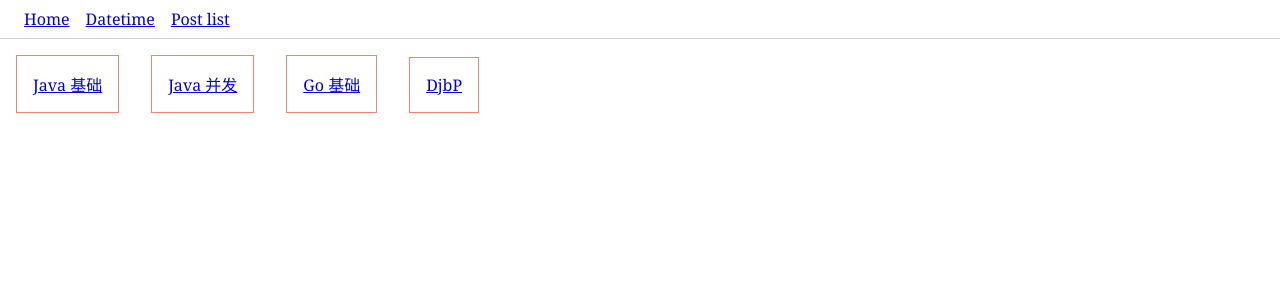
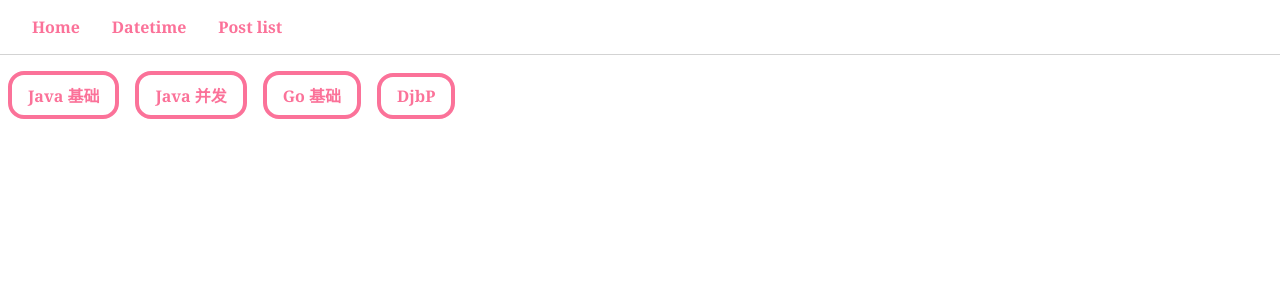
Before and after one commit to xyzwps/xyzwps.github.io, a Next.js app: page / in a window 1280 px wide. Shown: the top 300 px of the page. Built offline with nearby package versions, Linux system fonts and the light colour scheme.

Commit message:
调整样式

```diff
--- a/pages/post/[...id].tsx
+++ b/pages/post/[...id].tsx
@@ -1,7 +1,7 @@
 import { GetStaticProps, GetStaticPaths, GetStaticPropsContext } from "next"
 import Image from "next/image"
 import { doGetAllPost, doPostByPath } from "../../posts"
-import { AdocInfo, PostInfo } from "../../types"
+import { AdocInfo, PostInfo, IndexPostInfo } from "../../types"
 import Adoc from "../../components/adoc"
 import Toc from "../../components/toc"
 import PageLayout from "../../segments/PageLayout"
@@ -31,7 +31,7 @@ const PostPage: React.FC<{ id; postInfo: PostInfo }> = ({ postInfo }) => {
               case "adoc":
                 return <Adoc adocInfo={doc as AdocInfo} />
               case "index":
-                return <Toc doc={postInfo} />
+                return <Toc indexPostInfo={postInfo as IndexPostInfo} />
             }
           })()}
         </div>
--- a/posts/algorithm/djbp/meta.json
+++ b/posts/algorithm/djbp/meta.json
@@ -1,6 +1,7 @@
 {
   "type": "simple",
   "title": "DP",
+  "description": "这里是 DP XXXXXX",
   "toc": [
     { "path": "thread.adoc", "title": "线程基础" },
     { "path": "count-down-latch.adoc", "title": "CountDownLatch" },
--- a/posts/lang/go/basic/meta.json
+++ b/posts/lang/go/basic/meta.json
@@ -1,6 +1,7 @@
 {
   "type": "simple",
   "title": "Go 语言基础",
+  "description": "这里是 Go 语言 XXXXXX",
   "toc": [
     { "title": "基础", "path": "basic.adoc" },
     { "title": "函数", "path": "func.adoc" },
--- a/posts/lang/java/basic/meta.json
+++ b/posts/lang/java/basic/meta.json
@@ -1,6 +1,7 @@
 {
   "type": "simple",
   "title": "Java 语言基础",
+  "description": "这里是 Java 基础 XXXXXX",
   "toc": [
     { "title": "类加载器", "path": "classloader.adoc" },
     { "title": "volatile", "path": "volatile.adoc" },
--- a/posts/lang/java/concurrency/meta.json
+++ b/posts/lang/java/concurrency/meta.json
@@ -1,6 +1,7 @@
 {
   "type": "simple",
   "title": "Java 并发",
+  "description": "这里是 Java 并发 XXXXXX",
   "toc": [
     { "path": "thread.adoc", "title": "线程基础" },
     { "path": "count-down-latch.adoc", "title": "CountDownLatch" },
--- /dev/null
+++ b/segments/Header.module.scss
@@ -0,0 +1,8 @@
+@import "../styles/vars";
+
+.header-item {
+  padding: 0.5rem 1rem;
+  text-decoration: none;
+  color: $pink;
+  font-weight: 600;
+}
--- a/segments/Header.tsx
+++ b/segments/Header.tsx
@@ -1,9 +1,10 @@
 import Link from "next/link"
+import styles from "./Header.module.scss"
 
 const HeaderItem: React.FC<{ children: unknown; href: string }> = ({ children, href }) => {
   return (
     <Link href={href}>
-      <a style={{ margin: "0rem 0.5rem" }}>{children}</a>
+      <a className={styles["header-item"]}>{children}</a>
     </Link>
   )
 }
--- a/segments/TopicEntry.module.scss
+++ b/segments/TopicEntry.module.scss
@@ -1,8 +1,14 @@
 @import "../styles/vars";
 
 .topic-entry {
-  padding: 1rem;
-  margin: 1rem;
-  border: 1px solid salmon;
+  padding: 0.5rem 1rem;
+  margin: 1rem 0.5rem;
+  border: 0.25rem solid $pink;
+  color: $pink;
+  border-radius: 1rem;
+  font-weight: bold;
   display: inline-block;
+  cursor: pointer;
+  text-align: center;
+  text-decoration: none;
 }
--- a/segments/TopicEntry.tsx
+++ b/segments/TopicEntry.tsx
@@ -3,11 +3,9 @@ import styles from "./TopicEntry.module.scss"
 
 const TopicEntry: React.FC<{ title: string; url: string }> = ({ title, url }) => {
   return (
-    <div className={styles["topic-entry"]}>
-      <Link href={url}>
-        <a>{title}</a>
-      </Link>
-    </div>
+    <Link href={url}>
+      <a className={styles["topic-entry"]}>{title}</a>
+    </Link>
   )
 }
 
--- a/types.ts
+++ b/types.ts
@@ -22,5 +22,6 @@ export type PostInfo = AdocPostInfo | IndexPostInfo
 export interface PostToc {
   type: "simple"
   title: string
+  description: string
   toc: { title: string; path: string }[]
 }
```
Also changed, not shown: components/toc.tsx (+9 -3 lines), pages/tool/datetime.js (+11 -8 lines).
